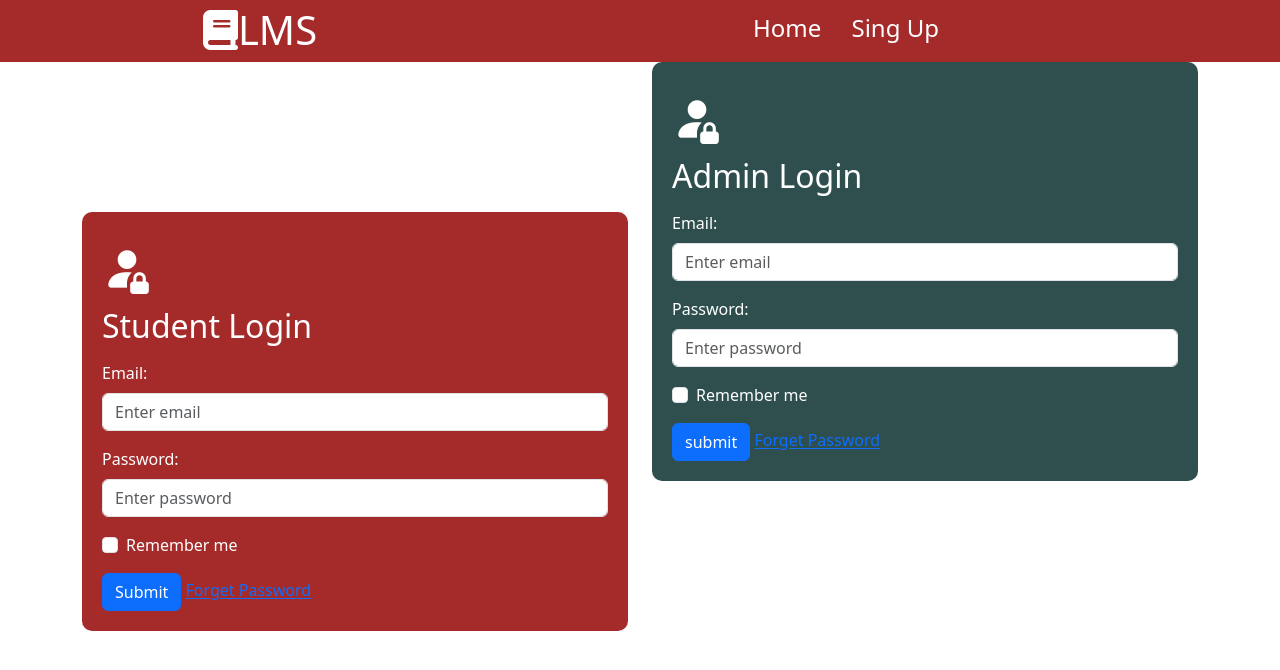
After one commit to razibdash/Gnosis, a PHP site: page /admin-login.php in a window 1280 px wide. The commit adds this page. Shown: the top 670 px of the page. Run offline with PHP 8.4, Linux system fonts and the light colour scheme.

Commit message:
css and additinal file added

```diff
--- /dev/null
+++ b/ReaME.txt
@@ -0,0 +1,6 @@
+Icons:
+Used from bootstrap also FontAwsome
+
+Color:
+#00abf9
+#00cd93
--- /dev/null
+++ b/admin-login.php
@@ -0,0 +1,127 @@
+<!doctype html>
+<html lang="en">
+  <head>
+    <title>LMS</title>
+    <!-- Required meta tags -->
+    <meta charset="utf-8">
+    <meta name="viewport" content="width=device-width, initial-scale=1, shrink-to-fit=no">
+
+    <!-- Bootstrap CSS -->
+    <link rel="stylesheet" href="https://cdnjs.cloudflare.com/ajax/libs/font-awesome/6.4.0/css/all.min.css">
+    <link href="https://cdn.jsdelivr.net/npm/bootstrap@5.3.0-alpha3/dist/css/bootstrap.min.css" rel="stylesheet"
+    integrity="sha384-KK94CHFLLe+nY2dmCWGMq91rCGa5gtU4mk92HdvYe+M/SXH301p5ILy+dN9+nJOZ" crossorigin="anonymous">
+    <link rel="stylesheet" href="https://cdn.jsdelivr.net/npm/bootstrap-icons@1.10.4/font/bootstrap-icons.css">
+     <link rel="stylesheet" href="./css/home.css">
+  </head>
+  <body>
+
+ <!-- Header Part -->
+     <div class="header">
+        <div class="container">
+            <div class="row">
+                <div class="col-md-4">
+                    <div class="logo">
+                    <a href="home.php"><span><i class="fa-solid fa-book"></i>LMS</span></a>
+                    </div>
+                </div>
+                <div class="col-md-8">
+                    <div class="sing-up">
+                     <ul>
+                        <li><a href="home.php">Home</a></li>
+                        <li><a href="Sing-up.php">Sing Up</a></li>
+
+                     </ul>
+                    </div>
+                </div>
+            </div>
+        </div>
+     </div>
+     <!-- Header Part END-->
+
+<?php
+ if(isset($_REQUEST['adminError']))
+ {
+    ?>
+    <div class="alert alert-warning" role="alert">
+    Opps! Your Admin Username & Password Not Founded!!!!
+</div>
+    <?php
+ }
+?>
+
+
+<!--login part-->
+     <div class="studen_admin_login">
+        <div class="container">
+            <div class="row">
+                <div class="col-md-6">
+                   <div class="student_login_form">
+
+                   <form action="/action_page.php">
+                   <div class="studen">
+                     <span class='login-icon-avater'><i class="bi bi-person-fill-lock"></i></span>
+                        <h2>Student Login</h2>
+                    </div>
+                    <div class="mb-3 mt-3">
+                        <label for="email" class="form-label">Email:</label>
+                        <input type="email" class="form-control" id="email" placeholder="Enter email" name="email" required>
+                    </div>
+                    <div class="mb-3">
+                        <label for="pwd" class="form-label">Password:</label>
+                        <input type="password" class="form-control" id="pwd" placeholder="Enter password" name="pswd" required>
+                    </div>
+                    <div class="form-check mb-3">
+                        <label class="form-check-label">
+                        <input class="form-check-input" type="checkbox" name="remember"> Remember me
+                        </label>
+                    </div>
+                    <button type="submit" class="btn btn-primary">Submit</button>
+                    <a href="">Forget Password</a>
+                    </form>
+                   </div>
+                </div>
+
+
+                <div class="col-md-6">
+                    <div class="admin_login_form">
+                    <form action="php_core/login_core.php?admin=true" method="post">
+                    <div class="studen">
+                    <span class='login-icon-avater'><i class="bi bi-person-fill-lock"></i></span>
+                        <h2>Admin Login</h2>
+                    </div>
+                        <div class="mb-3 mt-3">
+                            <label for="email" class="form-label">Email:</label>
+                            <input type="email" class="form-control" id="email" placeholder="Enter email" name="email" required>
+                        </div>
+                        <div class="mb-3">
+                            <label for="pwd" class="form-label">Password:</label>
+                            <input type="password" class="form-control" id="pwd" placeholder="Enter password" name="pswd" required>
+                        </div>
+                        <div class="form-check mb-3">
+                            <label class="form-check-label">
+                            <input class="form-check-input" type="checkbox" name="remember"> Remember me
+                            </label>
+                        </div>
+                        <input type="submit" name="submit" class="btn btn-primary" value="submit" id="">
+                        <a href="">Forget Password</a>
+                        </form>
+                    </div>
+                </div>
+            </div>
+        </div>
+     </div>
+     <!--login part END-->
+
+     <?php
+
+
+     ?>
+
+
+    <!-- Optional JavaScript -->
+    <!-- jQuery first, then Popper.js, then Bootstrap JS -->
+    <script src="https://code.jquery.com/jquery-3.3.1.slim.min.js" integrity="sha384-q8i/X+965DzO0rT7abK41JStQIAqVgRVzpbzo5smXKp4YfRvH+8abtTE1Pi6jizo" crossorigin="anonymous"></script>
+    <script src="https://cdnjs.cloudflare.com/ajax/libs/popper.js/1.14.7/umd/popper.min.js" integrity="sha384-UO2eT0CpHqdSJQ6hJty5KVphtPhzWj9WO1clHTMGa3JDZwrnQq4sF86dIHNDz0W1" crossorigin="anonymous"></script>
+    <script src="https://stackpath.bootstrapcdn.com/bootstrap/4.3.1/js/bootstrap.min.js" integrity="sha384-JjSmVgyd0p3pXB1rRibZUAYoIIy6OrQ6VrjIEaFf/nJGzIxFDsf4x0xIM+B07jRM" crossorigin="anonymous"></script>
+  </body>
+</html>
--- a/css/home.css
+++ b/css/home.css
@@ -1,6 +1,6 @@
 .header{
     background: brown;
-    position: fixed;
+    position: relative;
     width: 100%;
 }
 .header .logo{
@@ -35,10 +35,7 @@
 }
 /*studen_admin_login*/
 .studen_admin_login{
-    background-image: url(../image/elibrary.jpg);
-    background-repeat: no-repeat;
-    background-size: cover;
-    height: 700px;
+
 }
 
 /*student part*/
@@ -56,13 +53,14 @@
 
 /*Admin section*/
 .admin_login_form{
-    margin-top: 150px;
     background: darkslategray;
     padding: 20px;
     border-radius: 10px;
     box-shadow: 0px 0px 0px 4px;
     color: white;
 }
-
+.login-icon-avater{
+    font-size: 50px;
+}
 
 /*Admin Section End*/
--- a/student-delete.php
+++ b/student-delete.php
@@ -10,6 +10,4 @@ if($d)
 
 
 
-
-
 ?>
```
Also changed, not shown: css/style.css (added, +7 -0 lines), footer.php (added, +7 -0 lines), header.php (added, +42 -0 lines), home.php (+6 -71 lines), image/admin-login-img.png (added).
